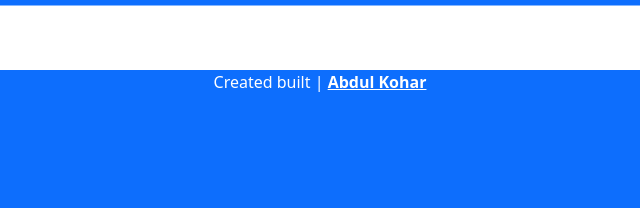
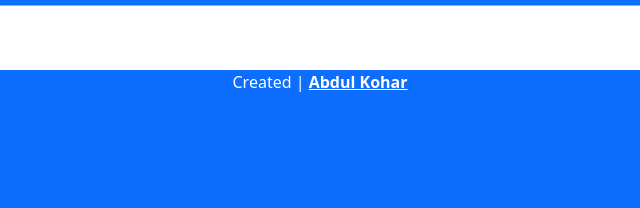
Before and after one commit to abdlkohar/myporfolio.github.io, a plain HTML site: page index.html in a window 1280 px wide. Shown: the part 3421-3629 px from the top of the page, 320-960 px from the left. Drawn offline with nearby package versions, Linux system fonts and the light colour scheme; files whose address does not match are found by name.

Commit message:
perubahan

```diff
--- a/index.html
+++ b/index.html
@@ -178,7 +178,7 @@
 
     <!-- footer -->
     <footer class="bg-primary text-white pb-5">
-      <p class="text-center">Created built | <a href="https://www.instagram.com/akohar27/" class="text-white fw-bold">Abdul Kohar</a></p>
+      <p class="text-center">Created  | <a href="https://www.instagram.com/akohar27/" class="text-white fw-bold">Abdul Kohar</a></p>
       <i class="fa fa-coffee fa-4x"></i>
     </footer>
     <!-- penutup footer -->
```
